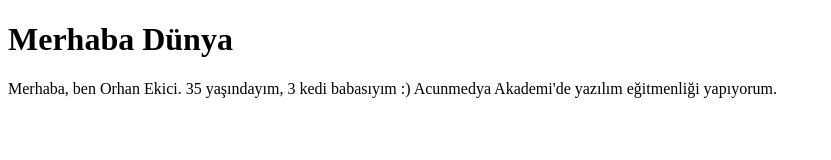
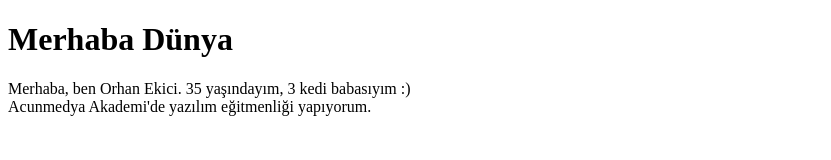
Before and after one commit to orhanekici/orhanekici.github.io, a plain HTML site: page index.html in a window 1280 px wide. Shown: the whole page, without its empty margins (0-831 px from the left). Drawn offline with Linux system fonts and the light colour scheme.

Commit message:
Update index.html

```diff
--- a/index.html
+++ b/index.html
@@ -7,6 +7,6 @@
 </head>
 <body>
   <h1>Merhaba Dünya</h1>
-  <p>Merhaba, ben Orhan Ekici. 35 yaşındayım, 3 kedi babasıyım :) Acunmedya Akademi'de yazılım eğitmenliği yapıyorum.</p>
+  <p>Merhaba, ben Orhan Ekici. 35 yaşındayım, 3 kedi babasıyım :) <br>Acunmedya Akademi'de yazılım eğitmenliği yapıyorum.</p>
 </body>
 </html>
```
